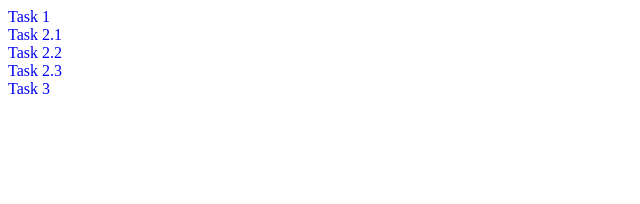
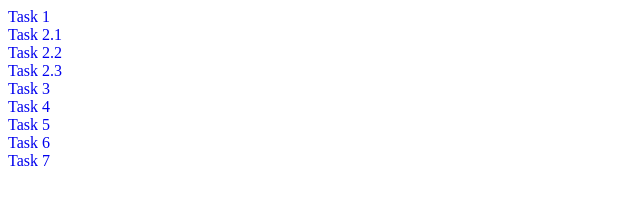
Before and after one commit to lightcraf/FE14, a plain HTML site: page index.html in a window 1280 px wide. Shown: the whole page, without its empty margins (0-640 px from the left). Drawn offline with Linux system fonts and the light colour scheme.

Commit message:
Update index.html

```diff
--- a/index.html
+++ b/index.html
@@ -25,6 +25,10 @@
         <li><a href="HTML/Task%202.2/index.html">Task 2.2</a></li>
         <li><a href="HTML/Task%202.3/index.html">Task 2.3</a></li>
         <li><a href="HTML/Task%203/index.html">Task 3</a></li>
+        <li><a href="HTML/Task%204/index.html">Task 4</a></li>
+        <li><a href="HTML/Task%205/index.html">Task 5</a></li>
+        <li><a href="HTML/Task%206/index.html">Task 6</a></li>
+        <li><a href="HTML/Task%207/index.html">Task 7</a></li>
     </ul>
 </body>
 
```
